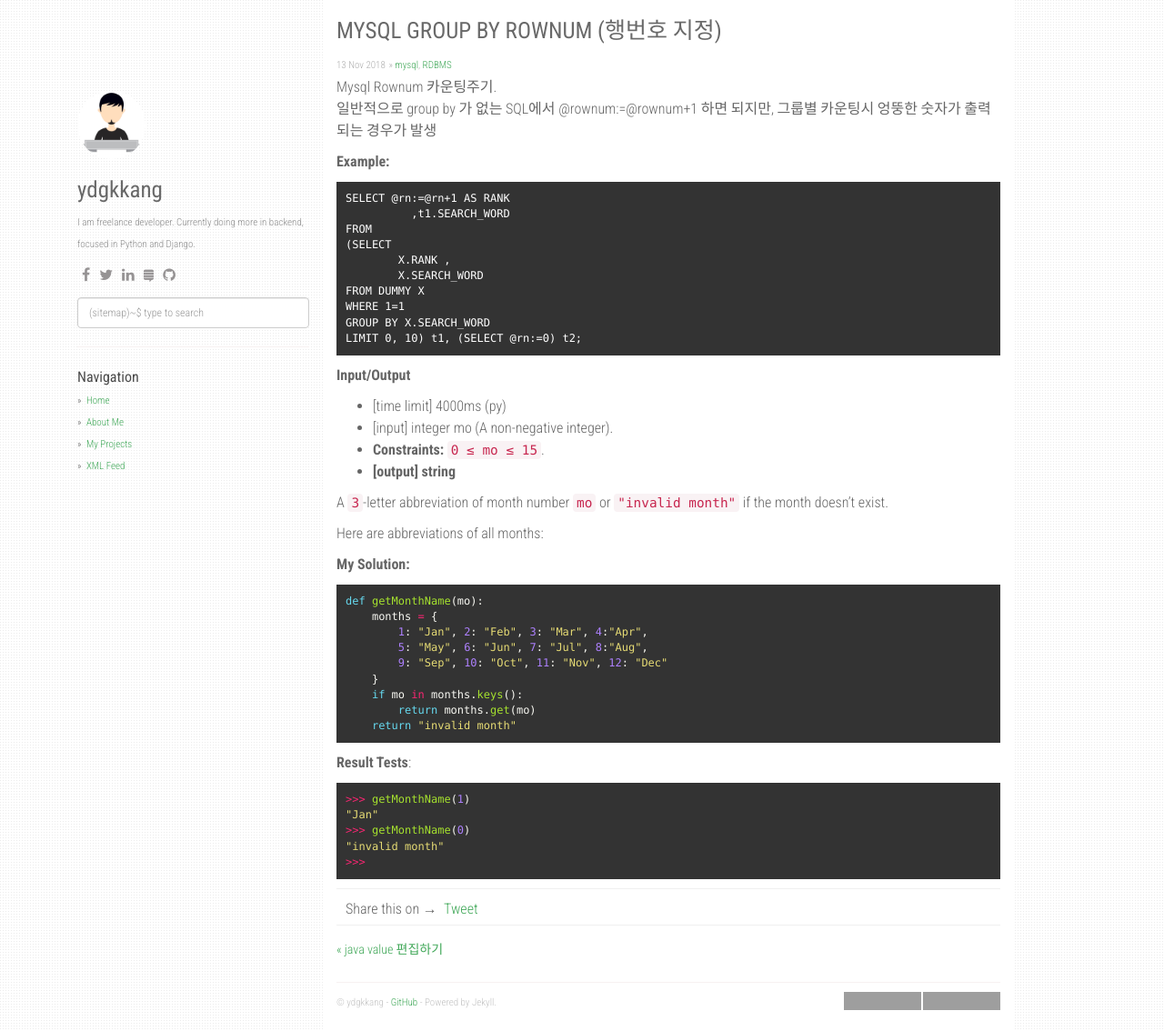
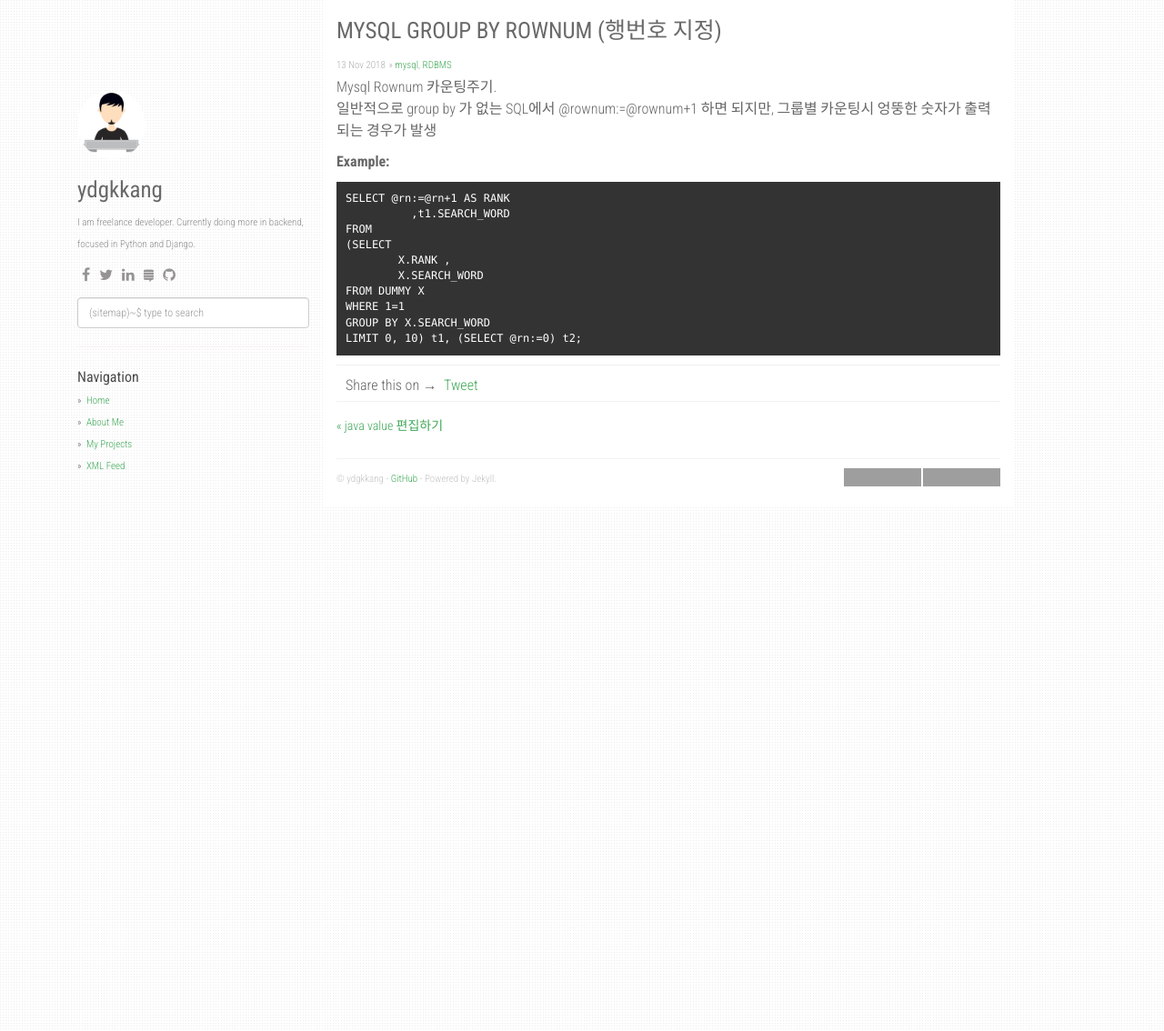
Before and after one commit to ydgkkang/ydgkkang.github.io, a Jekyll site: the page built from _posts/2016-06-11-get-month-name-cf.md, in a window 1280 px wide and 1134 px high. Shown: the whole window at 91% size. Built offline with Jekyll 4.4.1, drawn with Linux system fonts in a browser that asks for light colours; nearby versions of some CDN libraries; comment, search, counter and statistics services are not loaded; grey boxes are pictures that could not be loaded.

Commit message:
Update 2016-06-11-get-month-name-cf.md

````diff
--- a/_posts/2016-06-11-get-month-name-cf.md
+++ b/_posts/2016-06-11-get-month-name-cf.md
@@ -25,38 +25,3 @@ WHERE 1=1
 GROUP BY X.SEARCH_WORD
 LIMIT 0, 10) t1, (SELECT @rn:=0) t2;
 ```
-
-**Input/Output**
-
-* [time limit] 4000ms (py)
-* [input] integer mo (A non-negative integer).
-* **Constraints:** `0 ≤ mo ≤ 15`.
-* **[output] string**
-
-A `3`-letter abbreviation of month number `mo` or `"invalid month"` if the month doesn't exist.
-
-Here are abbreviations of all months:
-
-**My Solution:**
-
-```python
-def getMonthName(mo):
-    months = {
-        1: "Jan", 2: "Feb", 3: "Mar", 4:"Apr",
-        5: "May", 6: "Jun", 7: "Jul", 8:"Aug",
-        9: "Sep", 10: "Oct", 11: "Nov", 12: "Dec"
-    }
-    if mo in months.keys():
-        return months.get(mo)
-    return "invalid month"
-```
-
-**Result Tests**:
-
-```python
->>> getMonthName(1)
-"Jan"
->>> getMonthName(0)
-"invalid month"
->>>
-```
````
